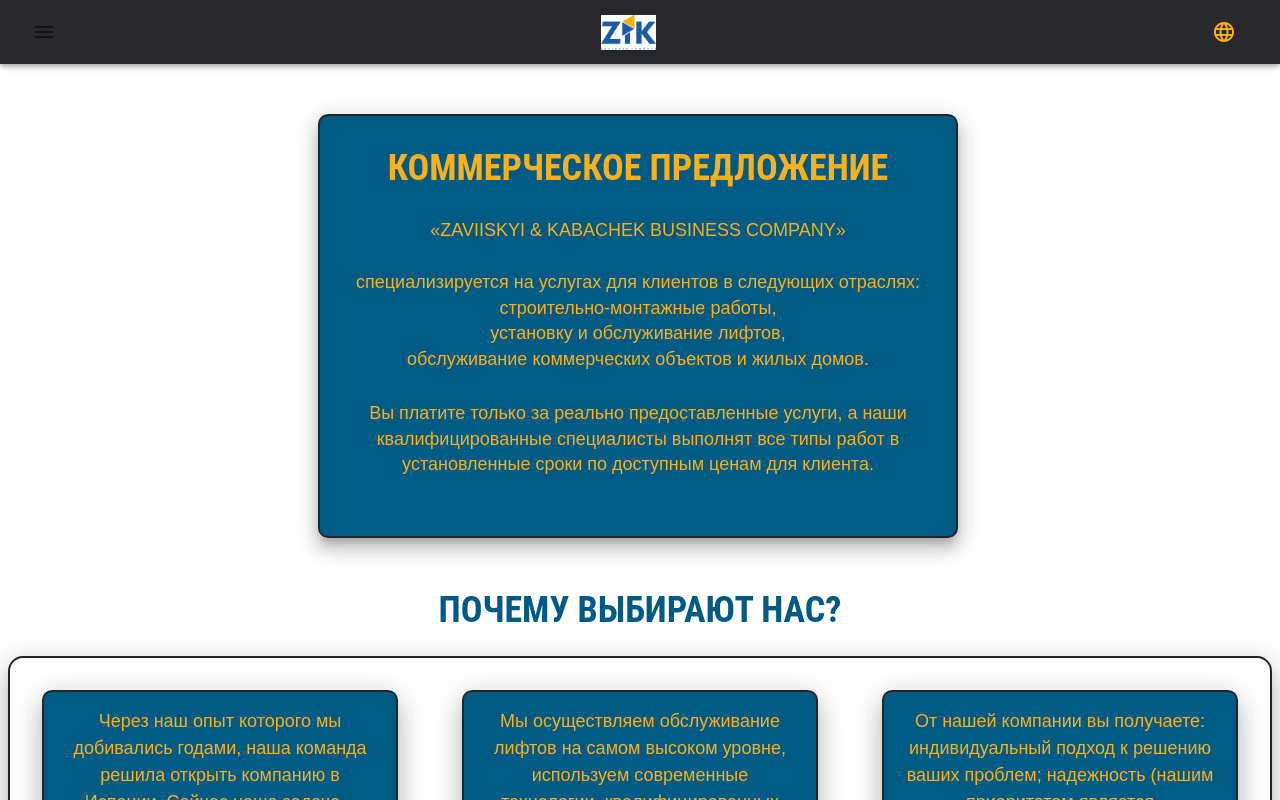
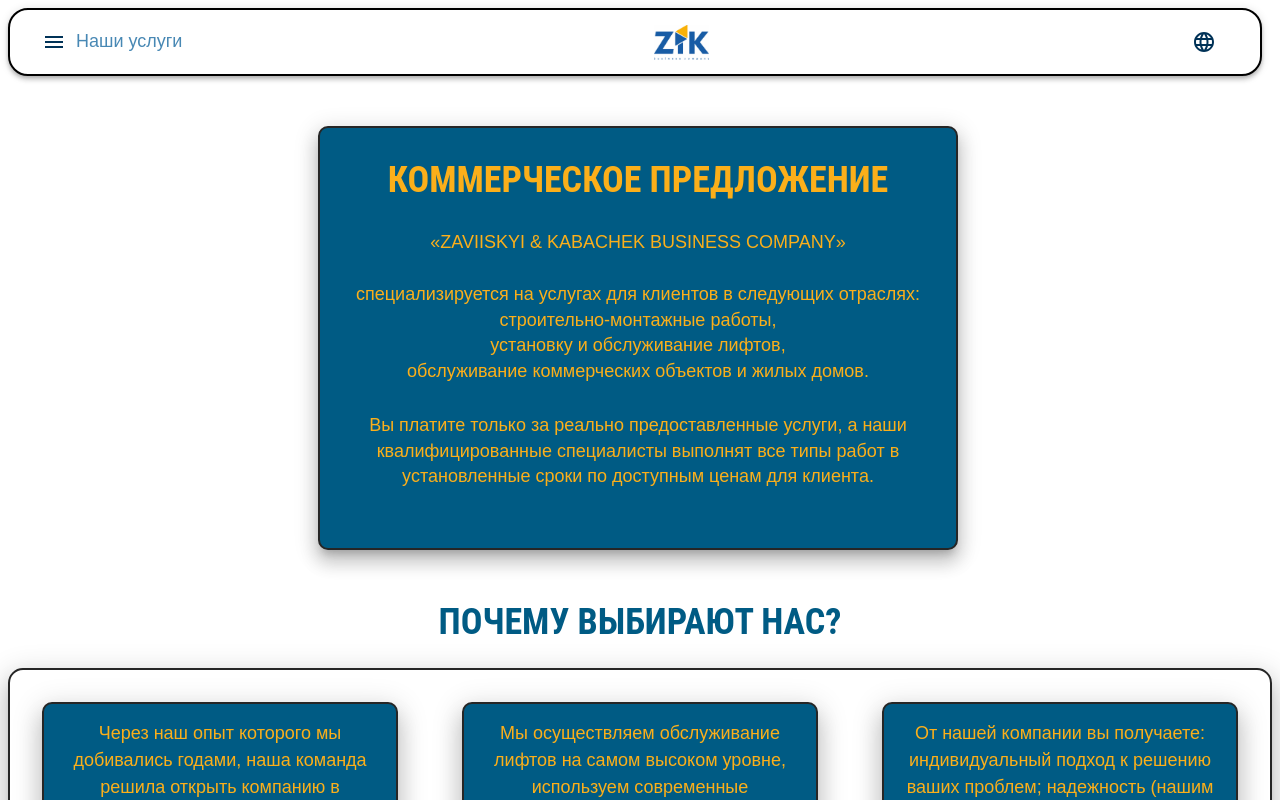
Before and after one commit to arty-mason/zik-website, a React (Create React App) app: page /home in a window 1280 px wide. Shown: the top 800 px of the page. Built offline with nearby package versions, Linux system fonts and the light colour scheme.

Commit message:
Changing header colors & adapting the menu

```diff
--- a/src/components/NavBar.jsx
+++ b/src/components/NavBar.jsx
@@ -22,7 +22,9 @@
 import Popover from "./Popover";
 import pages from "../services/pages";
 import languages from "../services/languages";
+
 import { Colors } from "../config/design-config";
+import { theme } from "../config/color-config";
 
 const NavBar = () => {
   const [open, setOpen] = useState(false);
@@ -33,11 +35,10 @@
       ///The navbar itself
       position="sticky"
       sx={{
-        width: "100vw",
-        marginTop: -1,
-        marginLeft: -1,
-        backgroundColor: Colors.Blue,
-        border: `2px solid ${Colors.Grey}`,
+        width: "98vw",
+        backgroundColor: "white",
+        border: `2px solid ${Colors.Grey.dark}`,
+        borderRadius: "20px",
       }}
     >
       <Container maxWidth="xl">
@@ -48,16 +49,25 @@
         >
           <IconButton
             sx={{
-              color: Colors.Yellow,
+              color: theme.palette.primary.dark,
             }}
           >
             <MenuIcon
               onClick={() => setOpen(true)}
               ///Firing callback to set the open state to "true" by clicking on the burger menu (opens the menu)
             />
+            <Typography
+              sx={{
+                marginLeft: "10px",
+                color: theme.palette.primary.light,
+                fontSize: "18px",
+              }}
+            >
+              Наши услуги
+            </Typography>
           </IconButton>
           <Button
-            // The place for the logo
+            ///The place for the logo
             sx={{
               marginRight: { md: "none", xs: "auto" },
               marginLeft: { md: "none", xs: "auto" },
@@ -66,13 +76,6 @@
             component={Link}
             to="/home"
           >
-            {/*   <Typography
-              color="#fbaf1a"
-              border="1px solid #fbaf1a"
-              px="7px"
-              py="4px"
-            >
-              ZiK */}
             <img
               src={require("../img/zikLogoBlue.jpg")}
               ///Importing logo from the folder
@@ -80,18 +83,20 @@
               height="35px"
               width="55px"
             />
-            {/*   </Typography> */}
           </Button>
-
           <Popover>
             {languages.map((lang) => (
-              //Iterating through language array using .map function
+              ///Iterating through language array using .map function
               <Box
                 key={lang.id}
                 ///Rendering each language in a button, using id as a key
               >
                 <Button>
-                  <Typography>
+                  <Typography
+                    sx={{
+                      color: Colors.Grey.main,
+                    }}
+                  >
                     {
                       lang.name
                       ///Rendering the language name in each button
@@ -137,7 +142,9 @@
                 to={page.to}
                 sx={{
                   my: 2,
-                  border: `1px solid ${Colors.Grey}`,
+                  border: `2px solid ${Colors.Grey.main}`,
+                  backgroundColor: theme.palette.primary.dark,
+                  borderRadius: "30px",
                   width: {
                     xs: "50vw",
                     sm: "30vw",
@@ -153,7 +160,7 @@
                 <Typography
                   variant="text"
                   component="div"
-                  color={Colors.Grey}
+                  color={theme.palette.secondary.main}
                   textAlign="center"
                 >
                   {page.name}
--- a/src/components/Popover.jsx
+++ b/src/components/Popover.jsx
@@ -2,6 +2,7 @@
 
 import { Popover, Typography, Button } from "@mui/material";
 import LanguageIcon from "@mui/icons-material/LanguageOutlined";
+import { theme } from "../config/color-config";
 
 export default function BasicPopover(props) {
   const [anchorEl, setAnchorEl] = React.useState(null);
@@ -20,7 +21,7 @@
   return (
     <div>
       <Button aria-describedby={id} onClick={handleClick} width="30px">
-        <LanguageIcon sx={{ color: "#fbaf1a" }} />
+        <LanguageIcon sx={{ color: theme.palette.primary.dark }} />
       </Button>
       <Popover
         id={id}
--- a/src/config/color-config.js
+++ b/src/config/color-config.js
@@ -17,7 +17,7 @@
       main: '#ffc071',
       dark: '#ffb25e',
     },
-    error: {
+    /*     error: {
           light: red[50],
           main: red[500],
           dark: red[700],
@@ -26,7 +26,7 @@
           light: green[50],
           main: green[500],
           dark: green[700],
-    },
+        }, */
     // Additionally imported palette
   }
 })
```
Lines whose indentation alone changed are shown as unchanged.
